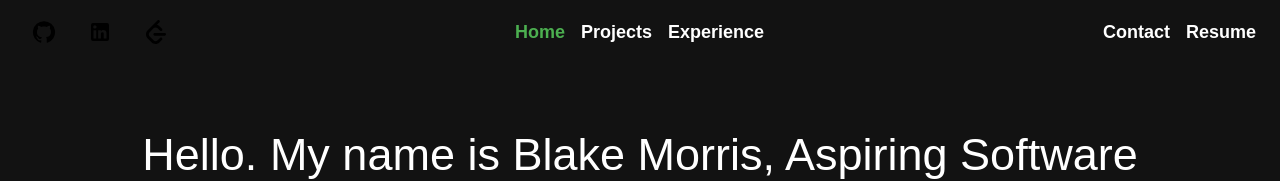
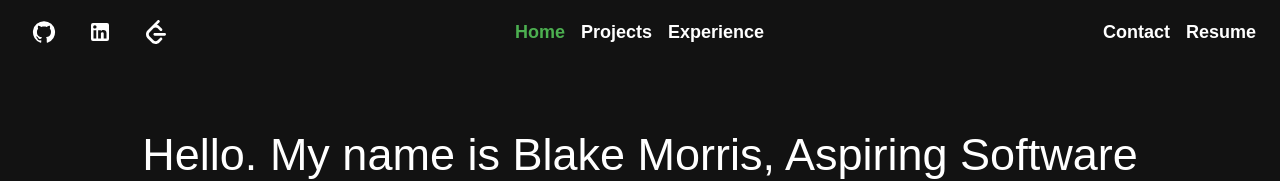
Before and after one commit to bkmorris2456/personal-website, a React (Create React App) app: page /home in a window 1280 px wide. Shown: the top 181 px of the page. Built offline with nearby package versions, Linux system fonts and the light colour scheme; a web font is replaced by a local one.

Commit message:
fixed navbar icon colors and animations

```diff
--- a/src/components/Navbar.js
+++ b/src/components/Navbar.js
@@ -87,8 +87,11 @@ function Navbar() {
                     sx={{
                       width: 24,
                       height: 24,
-                      transition: "filter 0.3s",
-                      "&:hover": { filter: "brightness(0) saturate(100%) invert(55%) sepia(35%) saturate(1434%) hue-rotate(78deg) brightness(97%) contrast(95%)" }
+                      filter: "invert(100%) brightness(200%)", // Make image white
+                      transition: "filter 0.3s ease-in-out", // Ensure smooth transition matching the other icons
+                      "&:hover": {
+                        filter: "invert(55%) sepia(35%) saturate(1434%) hue-rotate(78deg) brightness(97%) contrast(95%)",
+                      },
                     }}
                   />
                 ),
@@ -101,7 +104,7 @@ function Navbar() {
                 target="_blank"
                 rel="noopener noreferrer"
                 sx={{
-                  color: "black",
+                  color: "white",
                   transition: "color 0.3s",
                   "&:hover": { color: "#4caf50" },
                 }}
```
